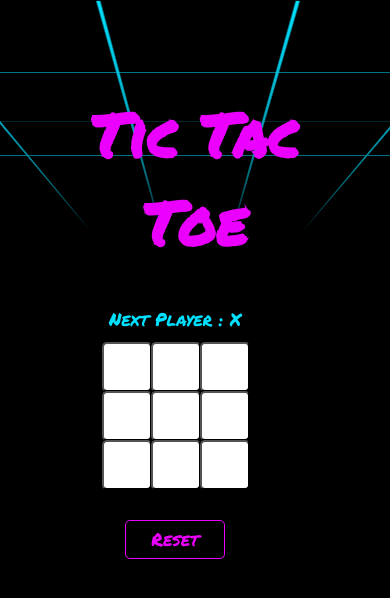
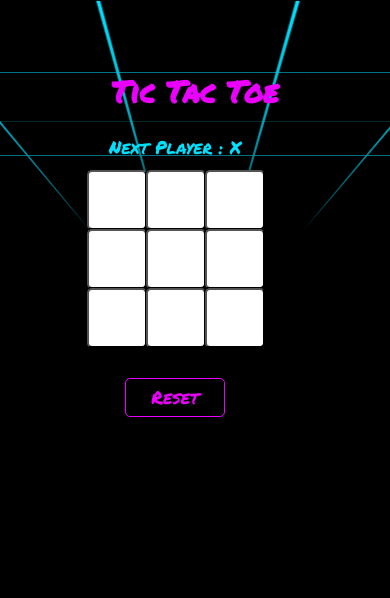
Before and after one commit to Franck093/TicTacToe, a React (Create React App) app: page / in a window 390 px wide. Shown: the top 598 px of the page. Built offline with nearby package versions, Linux system fonts and the light colour scheme.

Commit message:
add media queries for responsive design

```diff
--- a/src/styles/app.css
+++ b/src/styles/app.css
@@ -11,3 +11,11 @@
   color: #EB00FF;
   font-size: 60px;
 }
+
+@media only screen and (max-width: 1080px) {
+  .app h1 {
+    padding: 100px auto;
+    color: #EB00FF;
+    font-size: 30px;
+  }
+}
--- a/src/styles/square.css
+++ b/src/styles/square.css
@@ -17,8 +17,8 @@
 
   @media only screen and (max-width: 1080px) {
     .square {
-      width: 50px;
-      height: 50px;
+      width: 60px;
+      height: 60px;
       font-size: 20px;
       background-color: white;
       border-radius: 5px;
```
